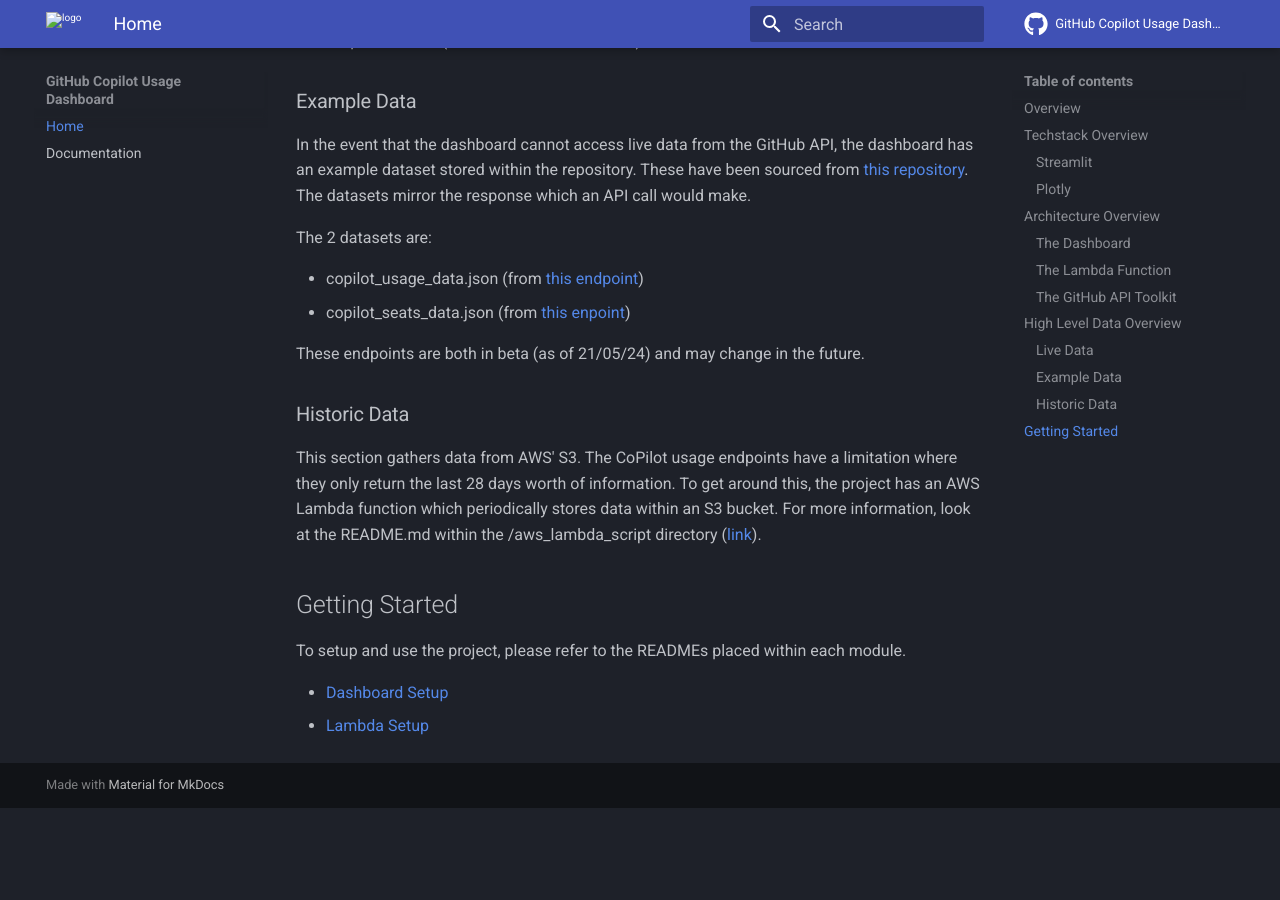
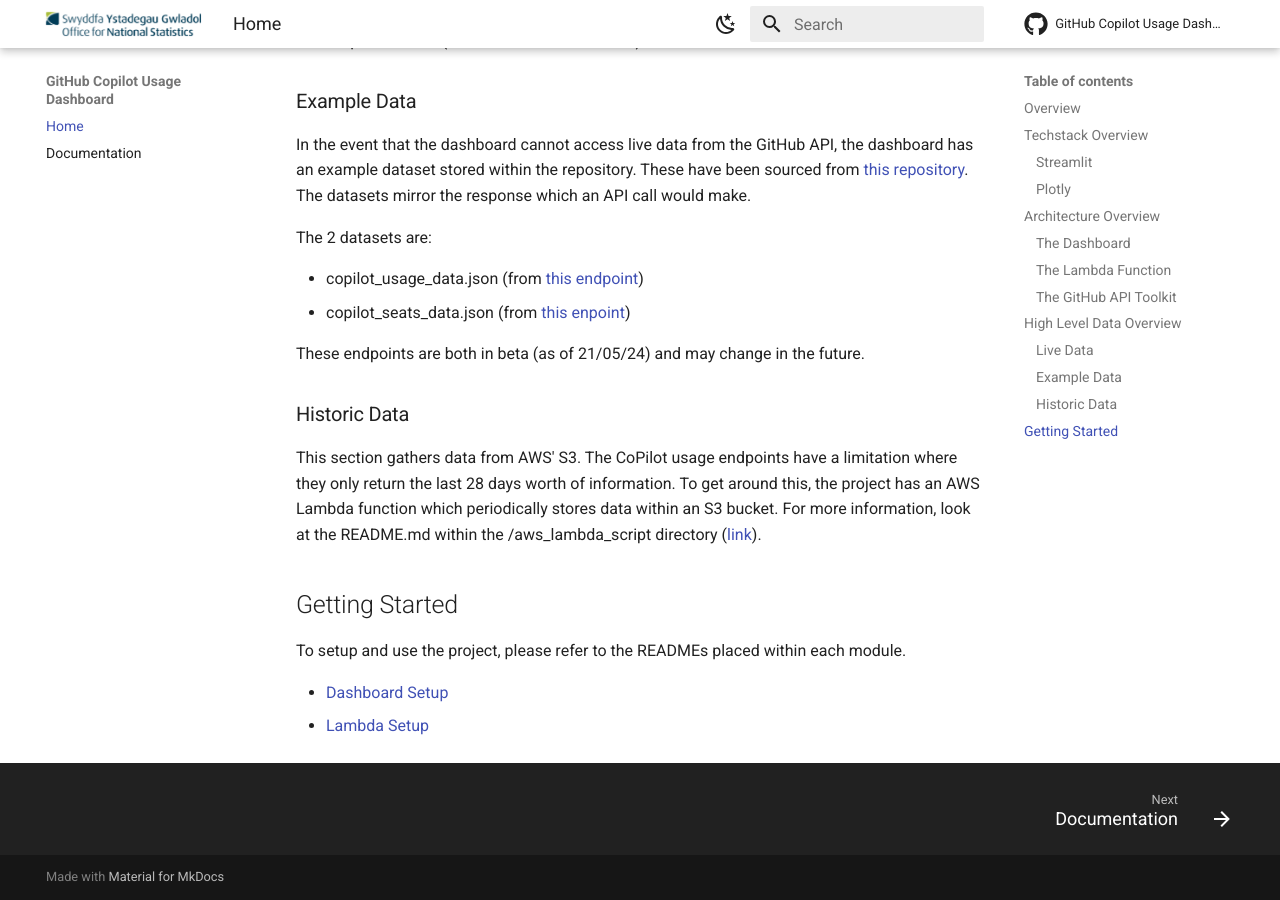
Before and after one commit to ONS-Innovation/github-copilot-usage-dashboard, an MkDocs documentation site: the page built from docs/index.md, in a window 1280 px wide and 900 px high, scrolled down 2496 px. Built offline with MkDocs 1.6.1 and Material for MkDocs 9.7.7, drawn with Linux system fonts in a browser that asks for light colours; comment, search, counter and statistics services are not loaded; before the commit the page ends 3304 px from its top, so only the background shows below that.

Commit message:
theme updates

```diff
--- a/mkdocs.yml
+++ b/mkdocs.yml
@@ -8,13 +8,43 @@
   - Documentation: 'documentation.md'
 theme:
   name: material
+  language: en
+
   palette:
-    scheme: slate
+    # toggle for light mode
+    - media: "(prefers-color-scheme: light)"
+      scheme: default
+      primary: white
+      accent: deep purple
+      toggle:
+        icon: material/weather-night
+        name: Switch to dark mode
+
+    # toggle for dark mode
+    - media: "(prefers-color-scheme: dark)"
+      scheme: slate
+      primary: white
+      accent: deep purple
+      toggle:
+        icon: material/weather-sunny
+        name: Switch to system preference
+
   features:
+    - navigation.tracking
+    - navigation.sections
+    - navigation.path
+    - navigation.top
+    - navigation.footer
+
+    - search.suggest
+
+    - header.autohide
     - content.code.copy
 
-  logo: ./src/branding/ONS_Logo_Digital_Colour_Landscape_Bilingual_RGB.png
-  favicon: ./src/branding/ONS-symbol_digital.svg
+
+
+  logo: assets/logo.png
+  favicon: assets/favicon.ico
 
   icon:
     repo: fontawesome/brands/github
```
Also changed, not shown: docs/assets/favicon.ico (added), docs/assets/logo.png (added).
